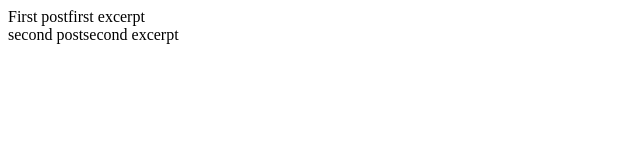
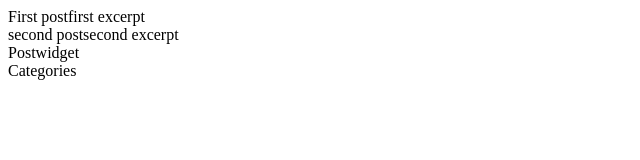
Before and after one commit to ronnie-rios/cms-blog, a Next.js app: page / in a window 1280 px wide. Shown: the top 160 px of the page, without its empty margins (0-640 px from the left). Built offline with nearby package versions, Linux system fonts and the light colour scheme.

Commit message:
setting up cards

```diff
--- a/components/Categories.jsx
+++ b/components/Categories.jsx
@@ -3,7 +3,7 @@
 const Categories = () => {
     return (
         <div>
-
+            Categories
         </div>
     )
 }
--- a/components/PostCard.jsx
+++ b/components/PostCard.jsx
@@ -1,9 +1,10 @@
 import React from 'react'
 
-const PostCard = () => {
+const PostCard = ({ post }) => {
     return (
         <div>
-
+            {post.title}
+            {post.excerpt}
         </div>
     )
 }
--- a/components/PostWidget.jsx
+++ b/components/PostWidget.jsx
@@ -3,7 +3,7 @@
 const PostWidget = () => {
     return (
         <div>
-
+            Postwidget
         </div>
     )
 }
--- /dev/null
+++ b/components/index.jsx
@@ -0,0 +1,3 @@
+export { default as PostCard } from './PostCard';
+export { default as Categories } from './Categories';
+export { default as PostWidget } from './PostWidget';
--- a/pages/index.js
+++ b/pages/index.js
@@ -1,4 +1,6 @@
 import Head from 'next/head'
+import { PostCard, Categories, PostWidget } from '../components'
+
 
 const posts = [
   { title: 'First post',
@@ -18,16 +20,12 @@
       </Head>
     <div className="grid-cols-1 lg:grid-cols-12 gap-12">
       <div className="lg:col-span-8 col-span-1">
-      {posts.map((post, index) => (
-        <div>
-          {post.title}
-          {post.excerpt}
-        </div>
-      ))}
+      {posts.map((post, index) => ( <PostCard post={post} key={post.title} /> ))}
       </div>
         <div className="lg:col:span-4 col-span-1">
           <div className="lg:sticky relative top-8">
-
+            <PostWidget />
+            <Categories />
           </div>
         </div>
     </div>
```
